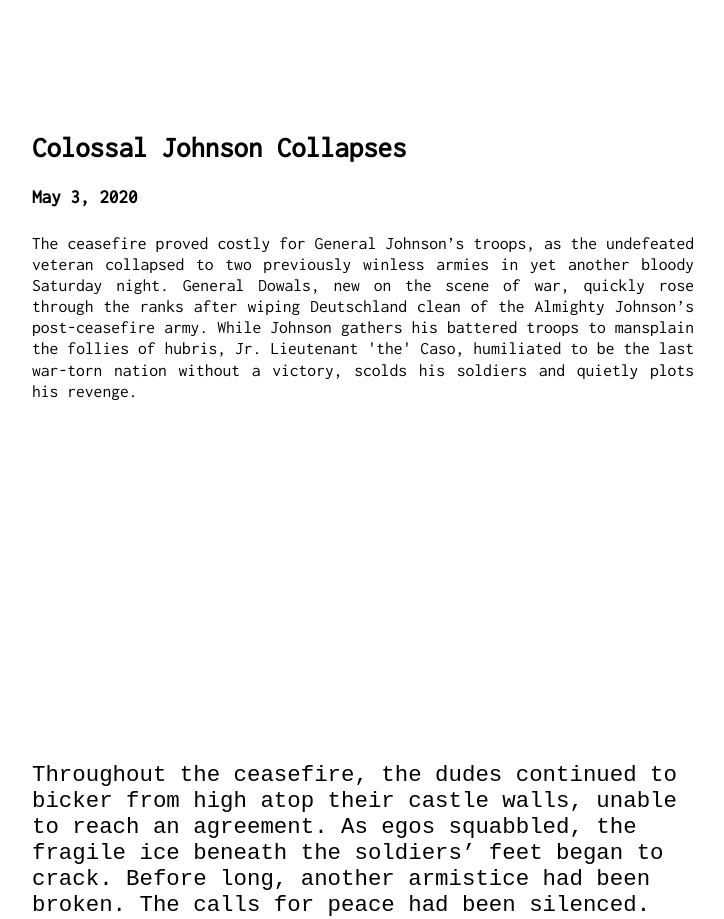
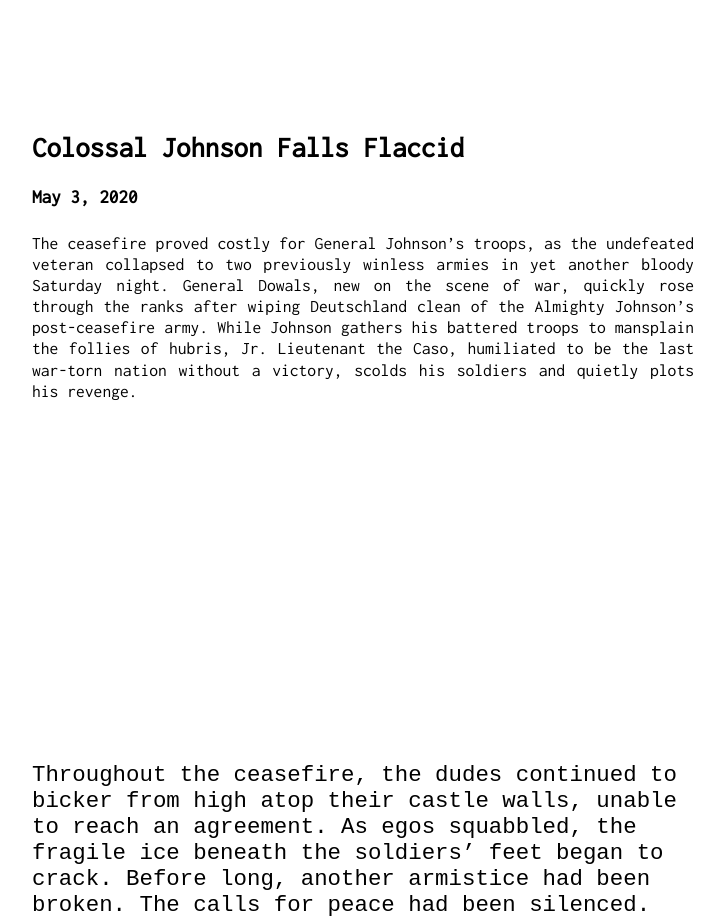
Before and after one commit to kduckets/tfw, a Next.js app: page / in a window 1280 px wide. Shown: the part 2980-3899 px from the top of the page, without its empty margins (277-1001 px from the left). Built offline with nearby package versions, Linux system fonts and the light colour scheme; a web font is replaced by a local one.

Commit message:
Update index.js

```diff
--- a/pages/index.js
+++ b/pages/index.js
@@ -62,7 +62,7 @@ export default function Home() {
 
 <div className="fullHeight">
    <p className="newsTitle">
-<h2>Colossal Johnson Collapses</h2>
+<h2>Colossal Johnson Falls Flaccid</h2>
 <h4>May 3, 2020</h4>
 </p>
 <p className="news">
@@ -73,7 +73,7 @@ General Dowals, new on the scene of war, quickly rose
 through the ranks after wiping Deutschland clean of the
 Almighty Johnson’s post-ceasefire army. While Johnson
 gathers his battered troops to mansplain the follies of hubris,
-Jr. Lieutenant 'the' Caso, humiliated to be the last war-torn nation without a victory,
+Jr. Lieutenant the Caso, humiliated to be the last war-torn nation without a victory,
 scolds his soldiers and quietly plots his revenge.
         </p>
       </div>
```
